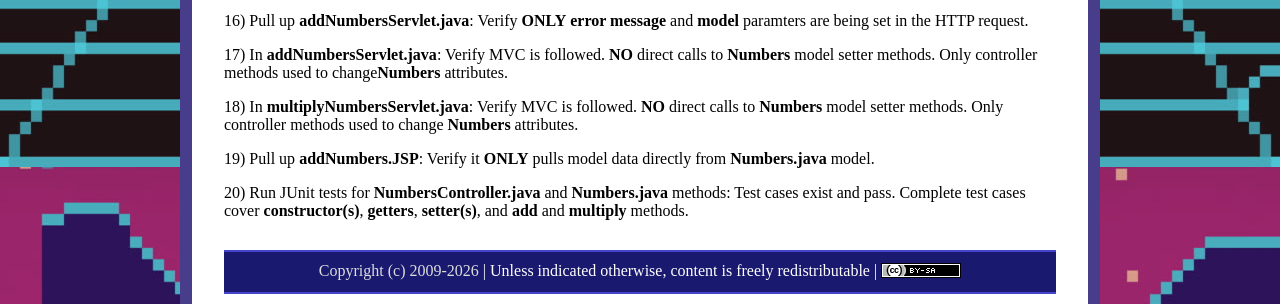
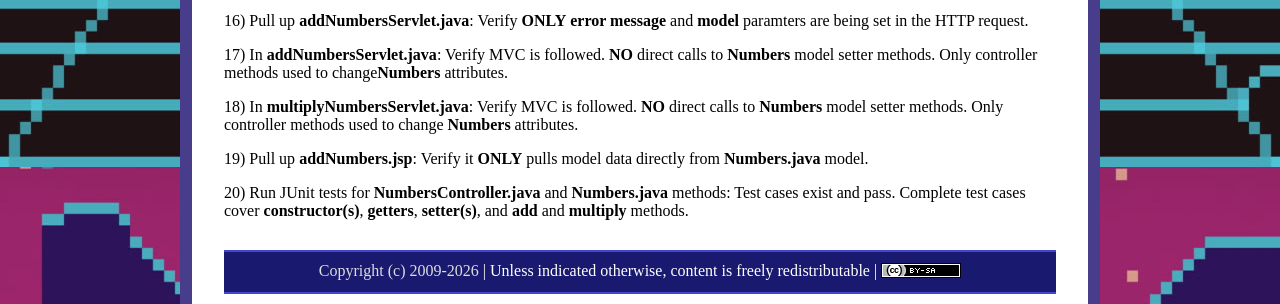
Before and after one commit to ycpcs/cs320-spring2026, a Jekyll site: the page built from labs/lab04-signoff-criteria.md, in a window 1280 px wide. Shown: the part 733-1037 px from the top of the page. Built offline with Jekyll 4.4.1, drawn with Linux system fonts in a browser that asks for light colours.

```diff
--- a/labs/lab04-signoff-criteria.md
+++ b/labs/lab04-signoff-criteria.md
@@ -41,6 +41,6 @@ Tests for Web Applications II Lab Sign-Off
 
 18) In **multiplyNumbersServlet.java**: Verify MVC is followed.  **NO** direct calls to **Numbers** model setter methods.  Only controller methods used to change **Numbers** attributes.
 
-19) Pull up **addNumbers.JSP**: Verify it **ONLY** pulls model data directly from **Numbers.java** model.
+19) Pull up **addNumbers.jsp**: Verify it **ONLY** pulls model data directly from **Numbers.java** model.
 
 20) Run JUnit tests for **NumbersController.java** and **Numbers.java** methods: Test cases exist and pass.  Complete test cases cover **constructor(s)**, **getters**, **setter(s)**, and **add** and **multiply** methods.
```
Also changed, not shown: 1 other file.
